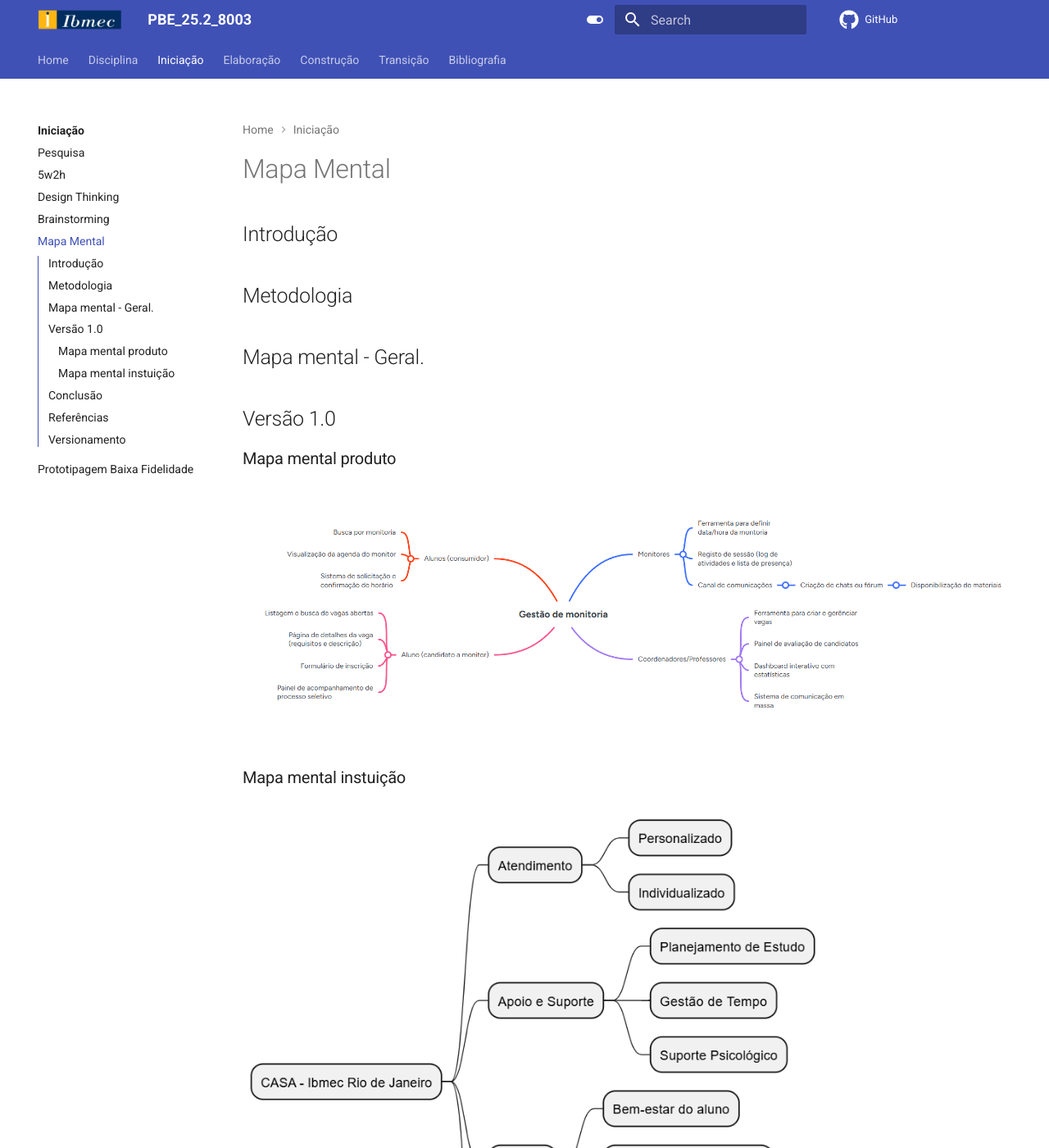
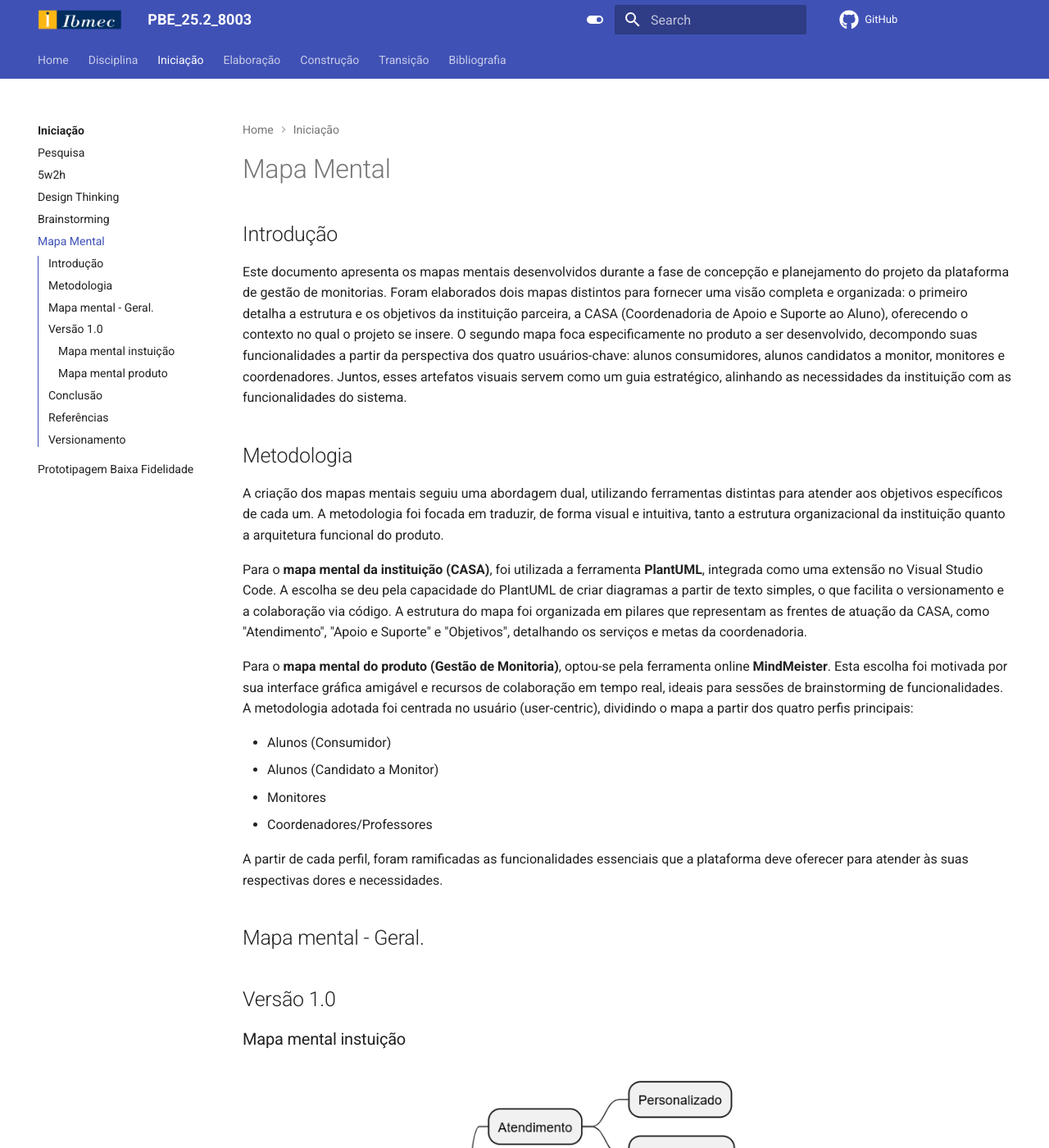
Before and after one commit to Projetos-de-Extensao/PBE_25.2_8001_II, an MkDocs documentation site: the page built from docs/Iniciacao/mapa_mental.md, in a window 1280 px wide and 1400 px high. Shown: the whole window at 82% size. Built offline with MkDocs 1.6.1 and Material for MkDocs 9.7.7, drawn with Linux system fonts in a browser that asks for light colours; comment, search, counter and statistics services are not loaded; some of the changed text lies outside the part shown.

Commit message:
Update mapa_mental.md
Update do mapa mental da instituição e dos "textos" de introdução, metodologia, conclusão e referências

```diff
--- a/docs/Iniciacao/mapa_mental.md
+++ b/docs/Iniciacao/mapa_mental.md
@@ -5,41 +5,46 @@ title: Mapas Mentais
 
 ## Introdução
 
-<p align = "justify">
-
-</p>
+Este documento apresenta os mapas mentais desenvolvidos durante a fase de concepção e planejamento do projeto da plataforma de gestão de monitorias. Foram elaborados dois mapas distintos para fornecer uma visão completa e organizada: o primeiro detalha a estrutura e os objetivos da instituição parceira, a CASA (Coordenadoria de Apoio e Suporte ao Aluno), oferecendo o contexto no qual o projeto se insere. O segundo mapa foca especificamente no produto a ser desenvolvido, decompondo suas funcionalidades a partir da perspectiva dos quatro usuários-chave: alunos consumidores, alunos candidatos a monitor, monitores e coordenadores. Juntos, esses artefatos visuais servem como um guia estratégico, alinhando as necessidades da instituição com as funcionalidades do sistema.
 
 ## Metodologia
 
-<p align = "justify">
+A criação dos mapas mentais seguiu uma abordagem dual, utilizando ferramentas distintas para atender aos objetivos específicos de cada um. A metodologia foi focada em traduzir, de forma visual e intuitiva, tanto a estrutura organizacional da instituição quanto a arquitetura funcional do produto.
 
-</p>
+Para o **mapa mental da instituição (CASA)**, foi utilizada a ferramenta **PlantUML**, integrada como uma extensão no Visual Studio Code. A escolha se deu pela capacidade do PlantUML de criar diagramas a partir de texto simples, o que facilita o versionamento e a colaboração via código. A estrutura do mapa foi organizada em pilares que representam as frentes de atuação da CASA, como "Atendimento", "Apoio e Suporte" e "Objetivos", detalhando os serviços e metas da coordenadoria.
+
+Para o **mapa mental do produto (Gestão de Monitoria)**, optou-se pela ferramenta online **MindMeister**. Esta escolha foi motivada por sua interface gráfica amigável e recursos de colaboração em tempo real, ideais para sessões de brainstorming de funcionalidades. A metodologia adotada foi centrada no usuário (user-centric), dividindo o mapa a partir dos quatro perfis principais:
+
+* Alunos (Consumidor)
+* Alunos (Candidato a Monitor)
+* Monitores
+* Coordenadores/Professores
+
+A partir de cada perfil, foram ramificadas as funcionalidades essenciais que a plataforma deve oferecer para atender às suas respectivas dores e necessidades.
 
 ## Mapa mental - Geral.
 
 ## Versão 1.0
 
+### Mapa mental instuição
+
+![Mapa mental Instituição](https://github.com/Projetos-de-Extensao/PBE_25.2_8001_II/blob/main/docs/assets/Mapas_Mentais/mapaMentalInst.png)
+
 ### Mapa mental produto
 
 ![Mapa mental Produto](https://github.com/Projetos-de-Extensao/PBE_25.2_8001_II/blob/main/docs/assets/Mapas_Mentais/Screenshot%202025-09-12%20094408.png)
 
-
-### Mapa mental instuição
-
-![Mapa mental Instituição](https://github.com/Projetos-de-Extensao/PBE_25.2_8001_II/blob/main/docs/assets/Mapas_Mentais/mapaMentalInst.png)
-
 ## Conclusão
 
-<p align = "justify">
-O mapa mental é uma ficha de estudos que ajuda a dar uma visão geral do tema, e ajuda a fixar os pontos mais importantes sobre o app.
-</p>
+Os mapas mentais elaborados mostraram-se ferramentas estratégicas indispensáveis para o projeto. Eles não apenas funcionam como uma "ficha de estudos" para fixar os pontos mais importantes, mas também servem como um alicerce para o desenvolvimento. O mapa da instituição (CASA) contextualiza o "porquê" do projeto, enquanto o mapa do produto detalha o "o quê" será construído. Essa abordagem dual garante que a solução tecnológica desenvolvida esteja diretamente alinhada aos objetivos e necessidades da organização, proporcionando uma visão clara e compartilhada entre todos os membros da equipe.
 
 ## Referências
 
-> Ferramentas para Mapas Mentais. Disponível em: [https://www....](https://www.mindmeister.com/pt)
-
+* **Ferramenta do Mapa de Instituição:** [PlantUML](https://plantuml.com/)
+* **Ferramenta do Mapa de Produto:** [MindMeister](https://www.mindmeister.com/)
 
 ## Versionamento
-| Data | Versão | Descrição | Autor(es) |
-| -- | -- | -- | -- |
-| 12/09/2025 | 1.0 | Criação do documento | Bruno Pessoa, Cauan Baptista |
+
+| Data       | Versão | Descrição            | Autor(es)                    |
+| ---------- | ------ | -------------------- | ---------------------------- |
+| 12/09/2025 | 1.0    | Criação do documento | Bruno Pessoa, Cauan Baptista |
```
